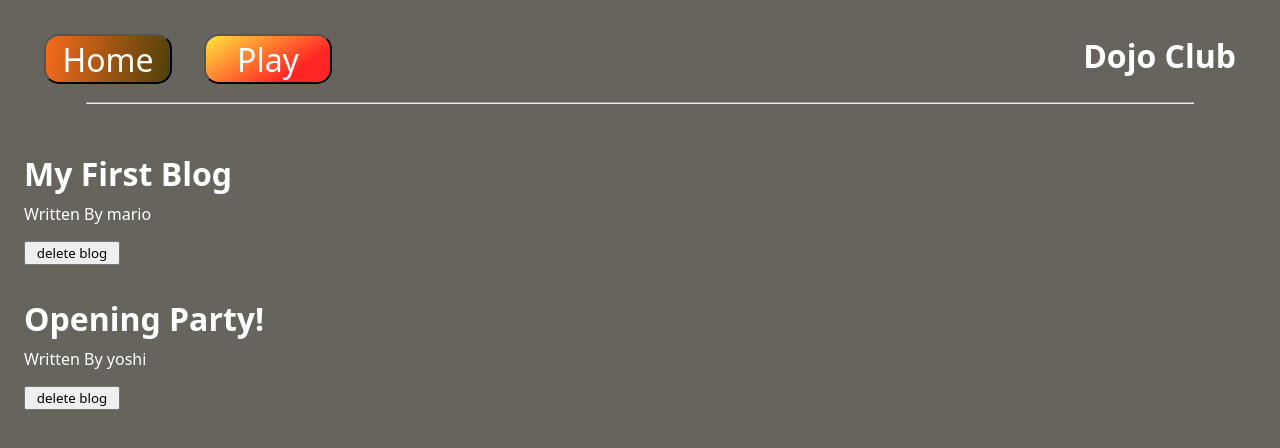
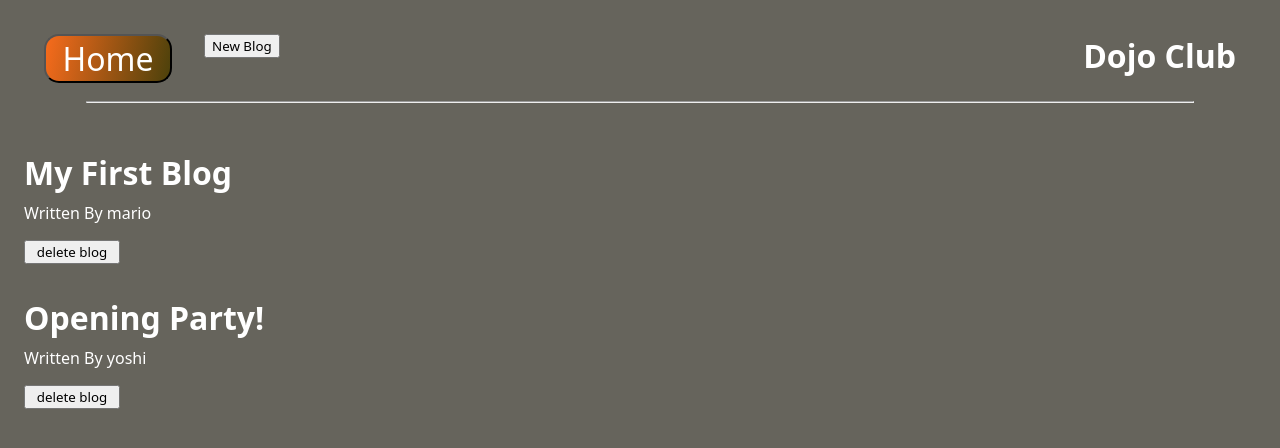
Before and after one commit to Alberteda/The-Dojo-Blog, a React (Create React App) app: page / in a window 1280 px wide. Shown: the top 448 px of the page. Built offline with nearby package versions, Linux system fonts and the light colour scheme; data requests are answered from the project's data file; a web font is replaced by a local one.

Commit message:
replace and add new blog button

```diff
--- a/src/Navbar.js
+++ b/src/Navbar.js
@@ -10,8 +10,8 @@ const Navbar = () => {
                 </button>
             </div>
             <div className="navbar-button-wrapper">
-                <button className='play-button' href="/NewBlog">
-                    Play
+                <button className='new-blog-button' href="/NewBlog">
+                    New Blog
                 </button>
             </div>
             <div className="navbar-title">
```
